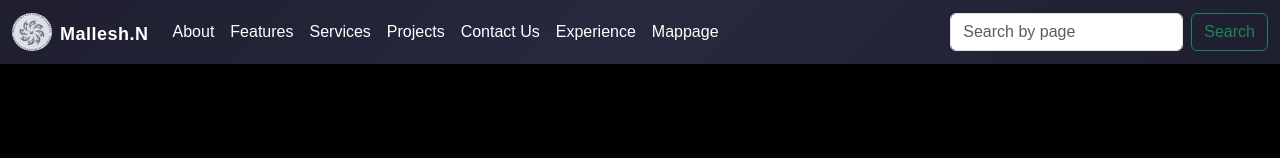
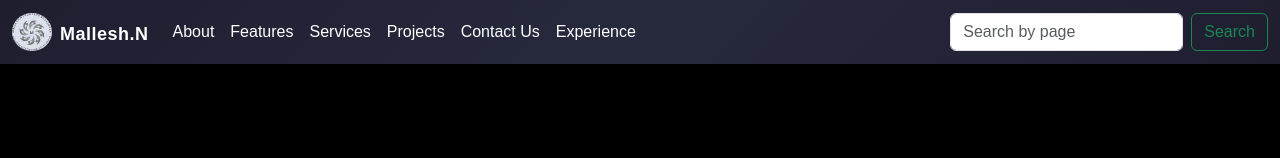
Before and after one commit to 1Mallesh/demoproject, a Next.js app: page / in a window 1280 px wide. Shown: the top 158 px of the page. Built offline with nearby package versions, Linux system fonts and the light colour scheme.

Commit message:
first commit

```diff
--- a/src/components/Footer/Footer.tsx
+++ b/src/components/Footer/Footer.tsx
@@ -111,7 +111,7 @@ const Footer = () => {
               <span className="d-flex align-items-center gap-2">
                 <FaGlobe />
                 <a
-                  href="https://mallesh-react-js-portfolio.netlify.app/"
+                  href="https://malleshportfolio-next-js-mongodb.netlify.app/"
                   className="text-white text-decoration-none"
                   target="_blank"
                 >
--- a/src/components/Header/Header.tsx
+++ b/src/components/Header/Header.tsx
@@ -21,7 +21,6 @@ export default function Header() {
       projects: '/projects',
       contact: '/contact',
       experience: '/experience',
-      map: '/map'
     };
 
     const lowerQuery = query.toLowerCase().trim();
@@ -69,7 +68,6 @@ export default function Header() {
               <Nav.Link as={Link} href="/Projects">Projects</Nav.Link>
               <Nav.Link as={Link} href="/Contact">Contact Us</Nav.Link>
               <Nav.Link as={Link} href="/Experience">Experience</Nav.Link>
-<Nav.Link as={Link} href="/mappage">Mappage</Nav.Link>
             </Nav>
             <Form className="d-flex" onSubmit={handleSearch}>
               <Form.Control
```
